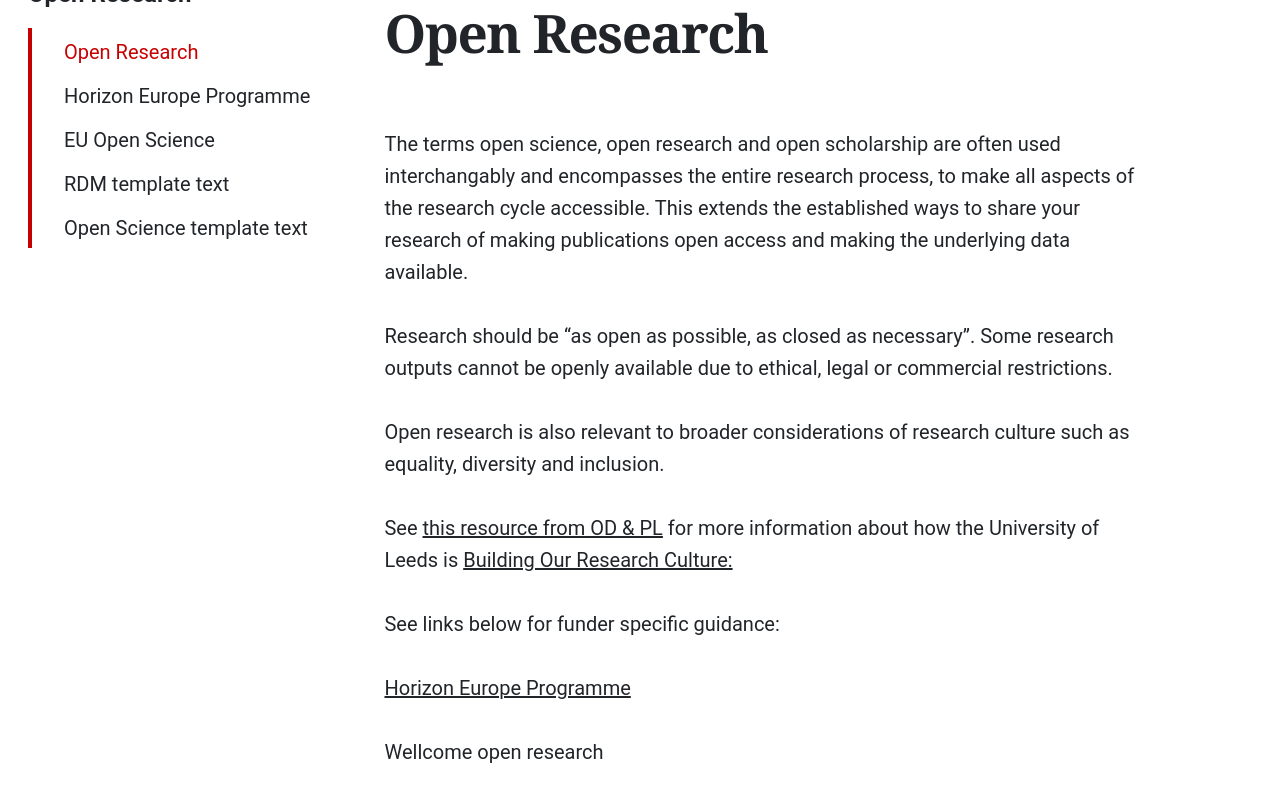
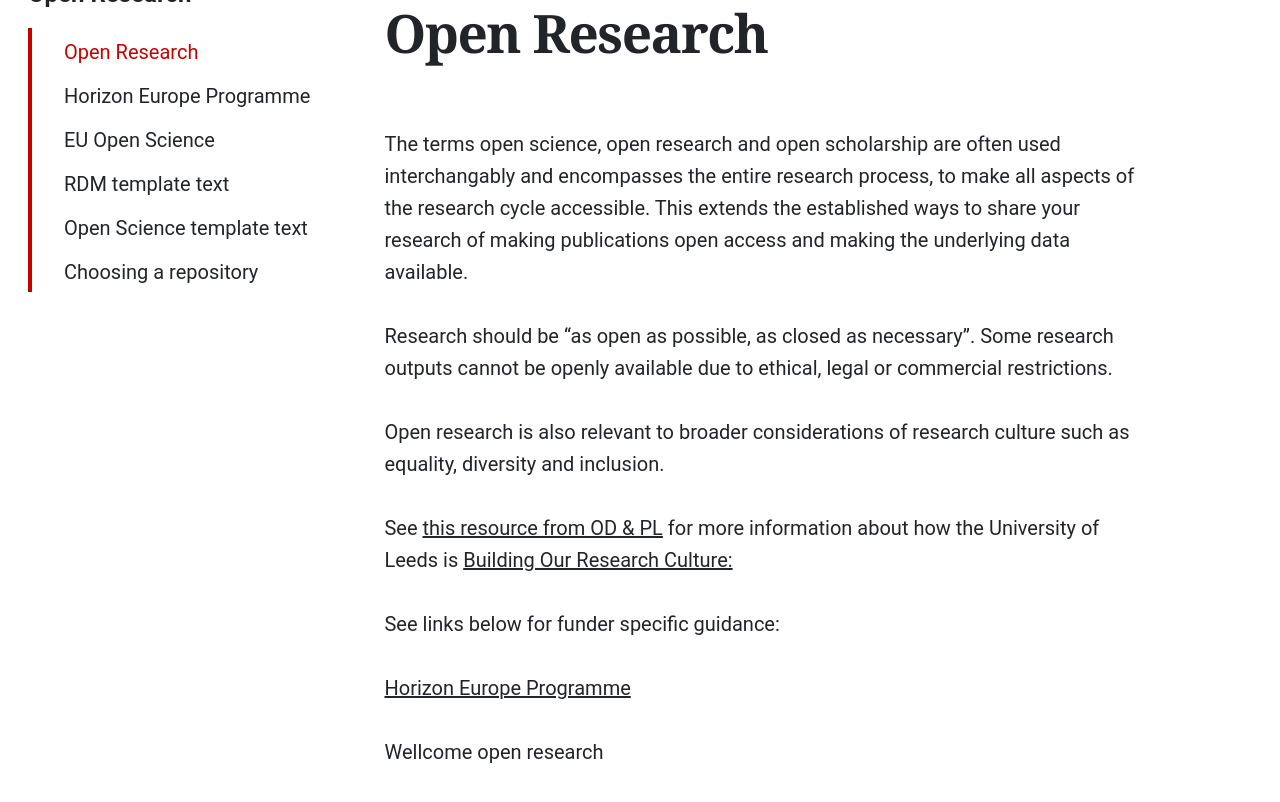
Before and after one commit to uol-library/rdl-handbook, a Jekyll site: the page built from pages/open-research/index.md, in a window 1280 px wide and 900 px high, scrolled down 374 px. Shown: the top 802 px of the window. Built offline with Jekyll 4.4.1, drawn with Linux system fonts in a browser that asks for light colours; some web fonts are replaced.

Commit message:
Update navigation.yml

```diff
--- a/_data/navigation.yml
+++ b/_data/navigation.yml
@@ -164,6 +164,8 @@ sections:
         url: /open-research/rdm-template/
       - title: Open Science template text
         url: /open-research/open-science-template/
+      - title: Choosing a repository
+        url: /open-research/choosing-repository/
 
 # Section Calls to action
 # These are located under the section menu to the left of content on larger screens and under the page content on
```
